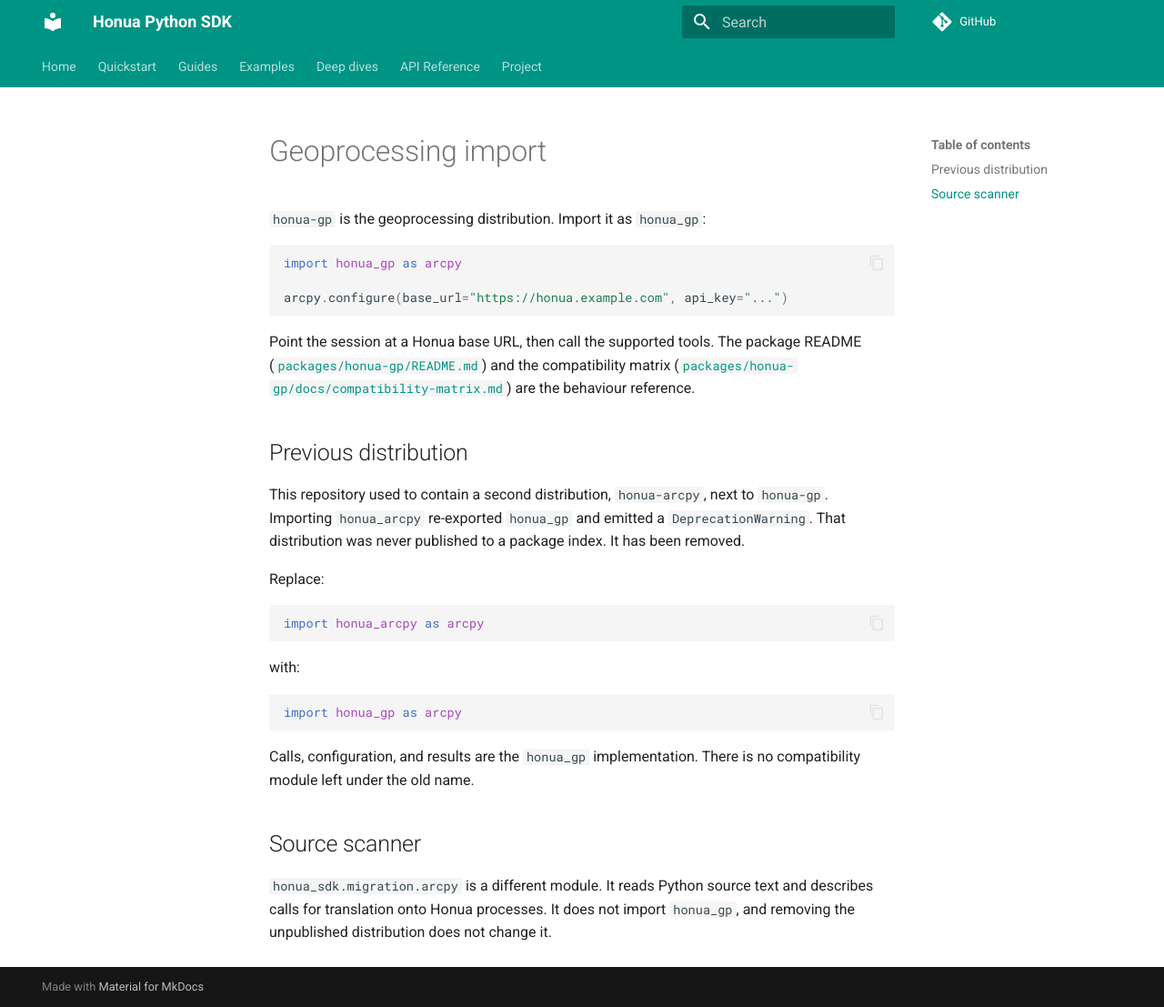
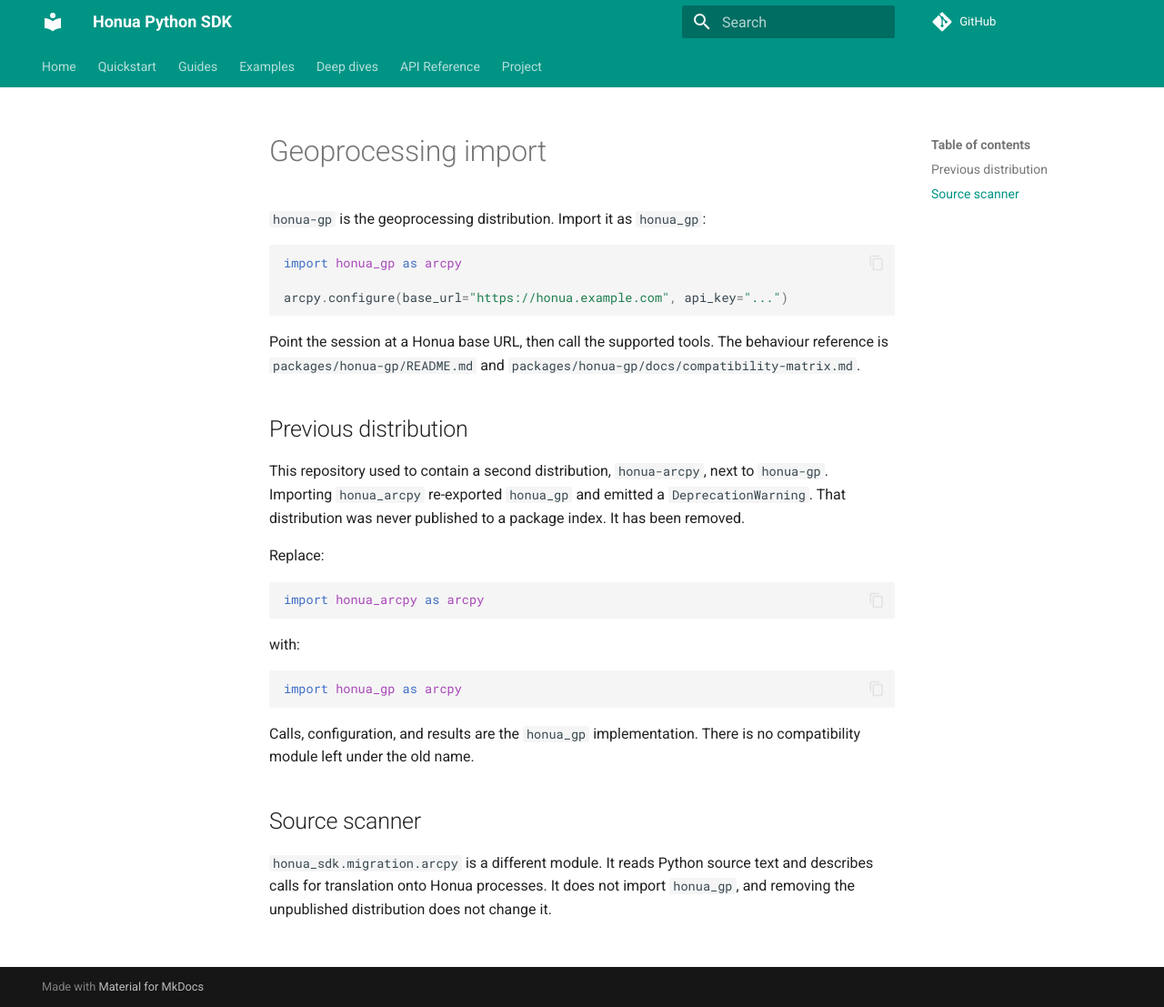
Before and after one commit to honua-io/honua-sdk-python, an MkDocs documentation site: the page built from docs/migration/gp-import.md, in a window 1280 px wide and 1107 px high. Shown: the whole window at 91% size. Built offline with MkDocs 1.6.1 and Material for MkDocs 9.7.7, drawn with Linux system fonts in a browser that asks for light colours; comment, search, counter and statistics services are not loaded; the version menu is left out.

Commit message:
docs: name the geoprocessing references without leaving the docs tree
The strict docs build warns on markdown links from docs/ to package
files. State those paths in prose.

Refs #256
Refs honua-io/honua-release#425

````diff
--- a/docs/migration/gp-import.md
+++ b/docs/migration/gp-import.md
@@ -14,11 +14,8 @@
 ```
 
 Point the session at a Honua base URL, then call the supported tools. The
-package README
-([`packages/honua-gp/README.md`](../../packages/honua-gp/README.md)) and the
-compatibility matrix
-([`packages/honua-gp/docs/compatibility-matrix.md`](../../packages/honua-gp/docs/compatibility-matrix.md))
-are the behaviour reference.
+behaviour reference is `packages/honua-gp/README.md` and
+`packages/honua-gp/docs/compatibility-matrix.md`.
 
 ## Previous distribution
 
````
